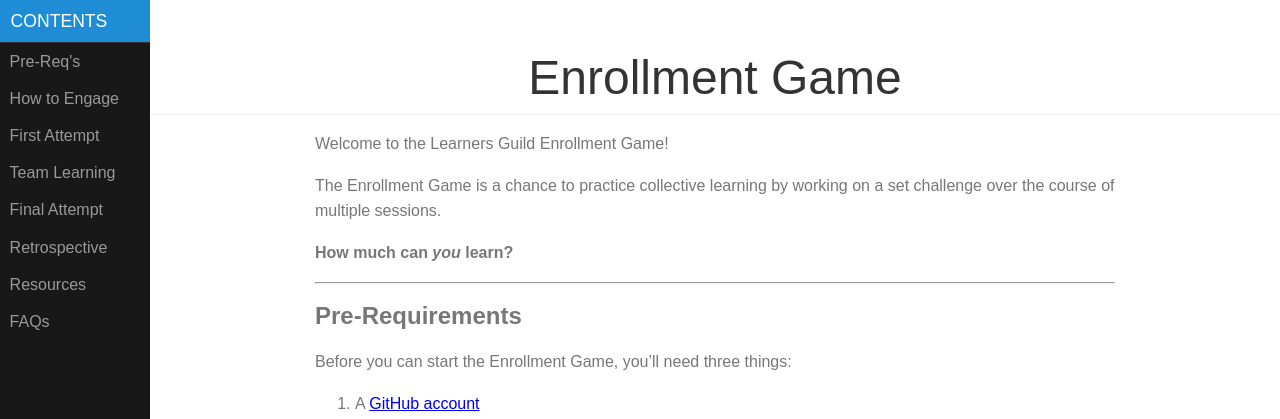
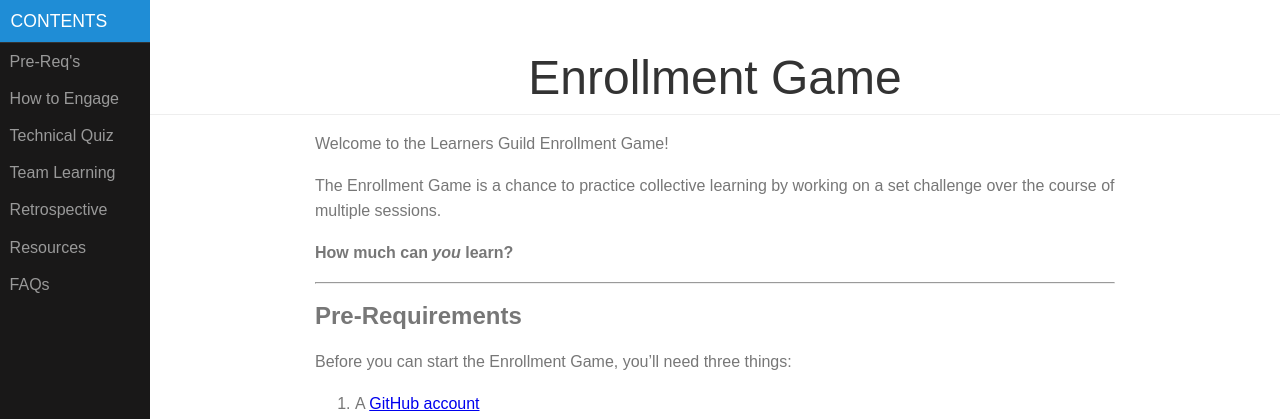
Before and after one commit to LearnersGuild/learnathon, a Jekyll site: the page built from index.html, in a window 1280 px wide. Shown: the top 419 px of the page. Built offline with Jekyll 4.4.1, drawn with Linux system fonts in a browser that asks for light colours.

Commit message:
Update menu

```diff
--- a/menu.html
+++ b/menu.html
@@ -11,9 +11,8 @@
     <ul class="pure-menu-list">
       <li class="pure-menu-item"><a href="#pre-requirements" class="pure-menu-link">Pre-Req's</a></li>
       <li class="pure-menu-item"><a href="#how-to-engage" class="pure-menu-link">How to Engage</a></li>
-      <li class="pure-menu-item"><a href="#first-attempt" class="pure-menu-link">First Attempt</a></li>
+      <li class="pure-menu-item"><a href="#technical-quiz" class="pure-menu-link">Technical Quiz</a></li>
       <li class="pure-menu-item"><a href="#team-learning" class="pure-menu-link">Team Learning</a></li>
-      <li class="pure-menu-item"><a href="#final-attempt" class="pure-menu-link">Final Attempt</a></li>
       <li class="pure-menu-item"><a href="#retrospective" class="pure-menu-link">Retrospective</a></li>
       <li class="pure-menu-item"><a href="#resources" class="pure-menu-link">Resources</a></li>
       <li class="pure-menu-item"><a href="#frequently-asked-questions" class="pure-menu-link">FAQs</a></li>
```
